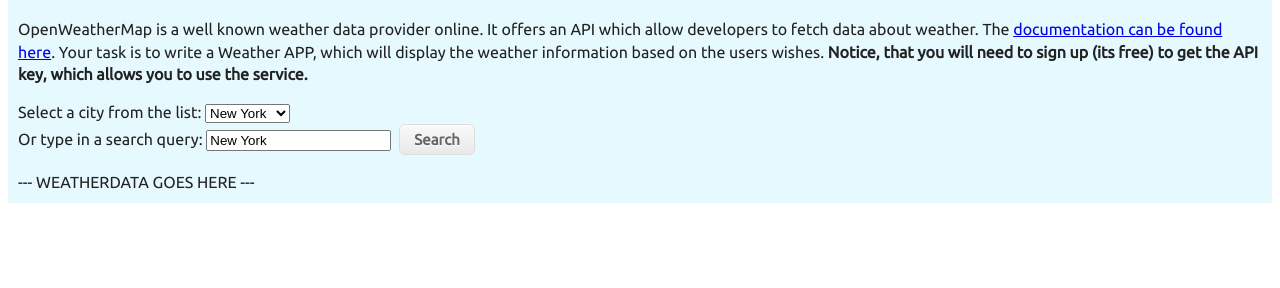
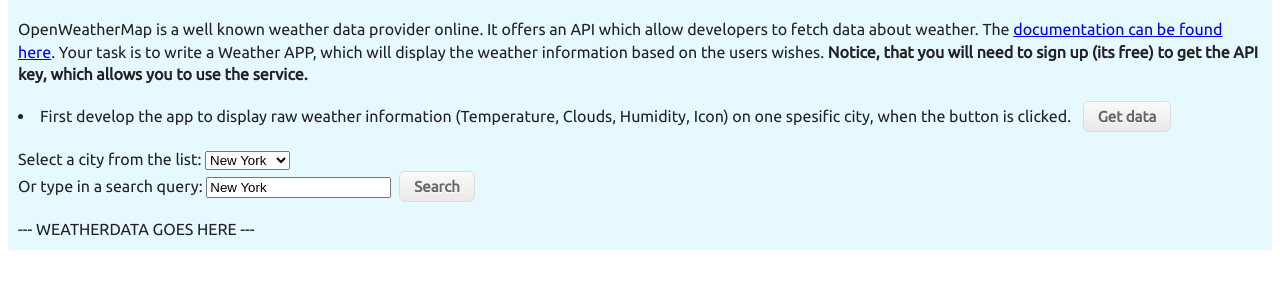
Before and after one commit to muusssari/openweather-API, a plain HTML site: page index.html in a window 1280 px wide. Shown: the part 56-344 px from the top of the page. Drawn offline with Linux system fonts and the light colour scheme.

Commit message:
Update index.html

```diff
--- a/index.html
+++ b/index.html
@@ -17,6 +17,9 @@
 
 <p>OpenWeatherMap is a well known weather data provider online. It offers an API which allow developers to fetch data about weather. The <a href="https://openweathermap.org/api">documentation can be found here</a>.
 Your task is to write a Weather APP, which will display the weather information based on the users wishes. <b>Notice, that you will need to sign up (its free) to get the API key, which allows you to use the service.</b></p>
+
+<li>First develop the app to display raw weather information (Temperature, Clouds, Humidity, Icon) on one spesific city, when the button is clicked. <button class="btn" onclick="loadWeatherData()">Get data</button> </li>
+
   <p>Select a city from the list:
   <select name="mySelect" id="city" onchange="setCity()">
     <option value="Helsinki">Helsinki</option>
```
